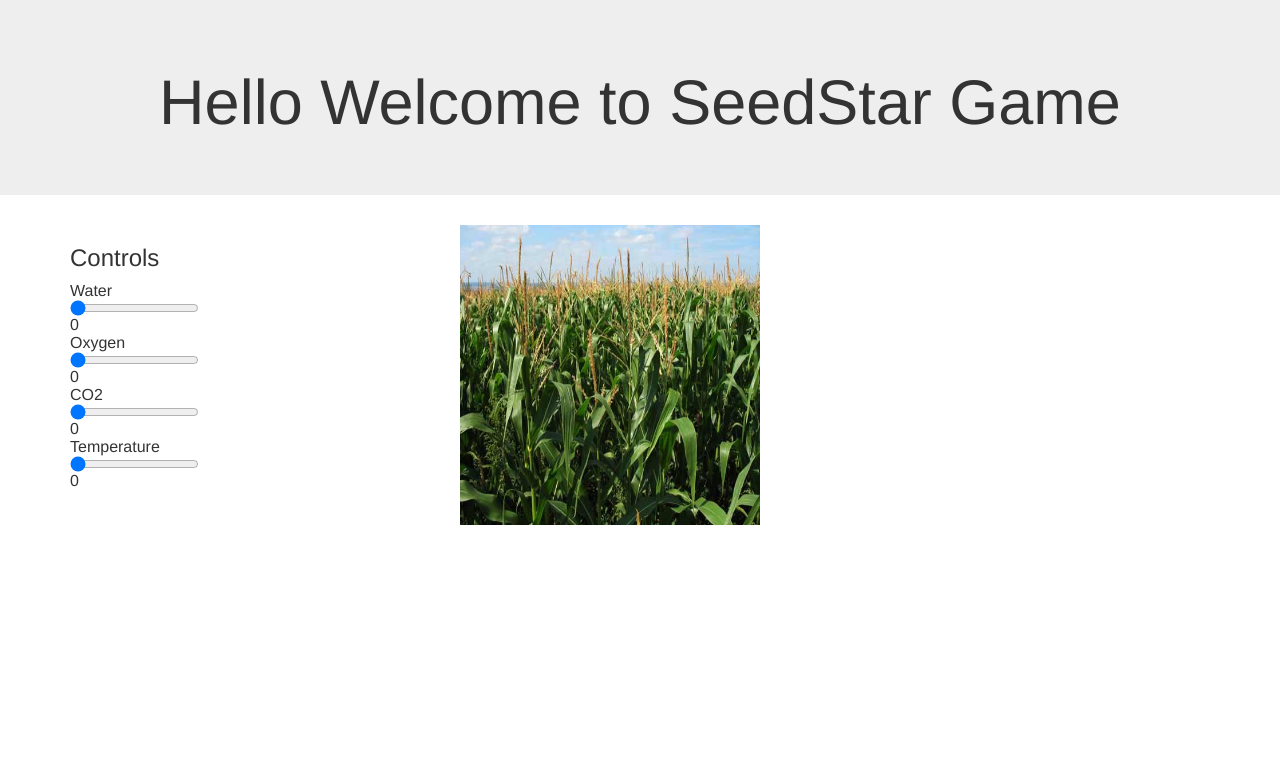
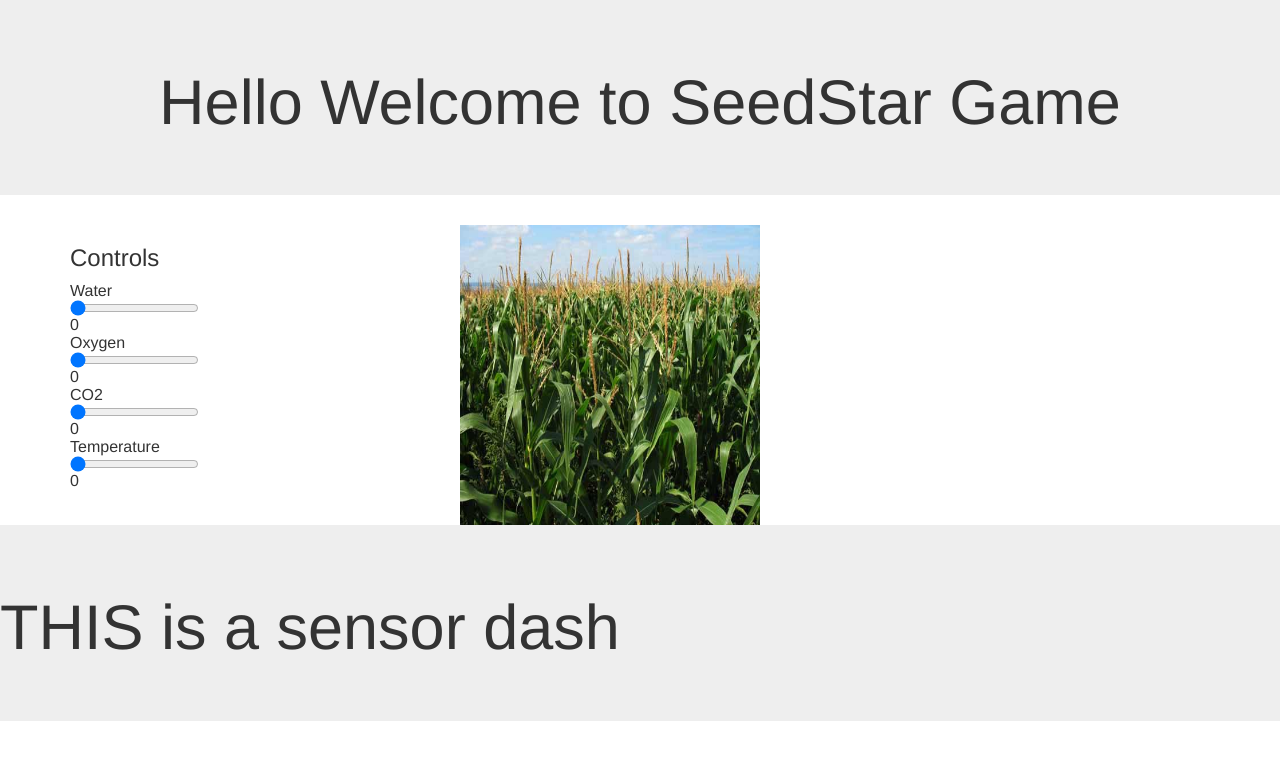
Before and after one commit to tomkaXX/NASA_SV, a website: page gameInterface/game.html in a window 1280 px wide. Drawn offline with nearby package versions, Linux system fonts and the light colour scheme.

Commit message:
add sensor data area

```diff
--- a/gameInterface/game.html
+++ b/gameInterface/game.html
@@ -64,6 +64,10 @@
   </div>
 </div>
 
+<div class="jumbotron jumbotron-fluid">
+  <h1>THIS is a sensor dash</h1>
+</div>
+
 
 
 
```
